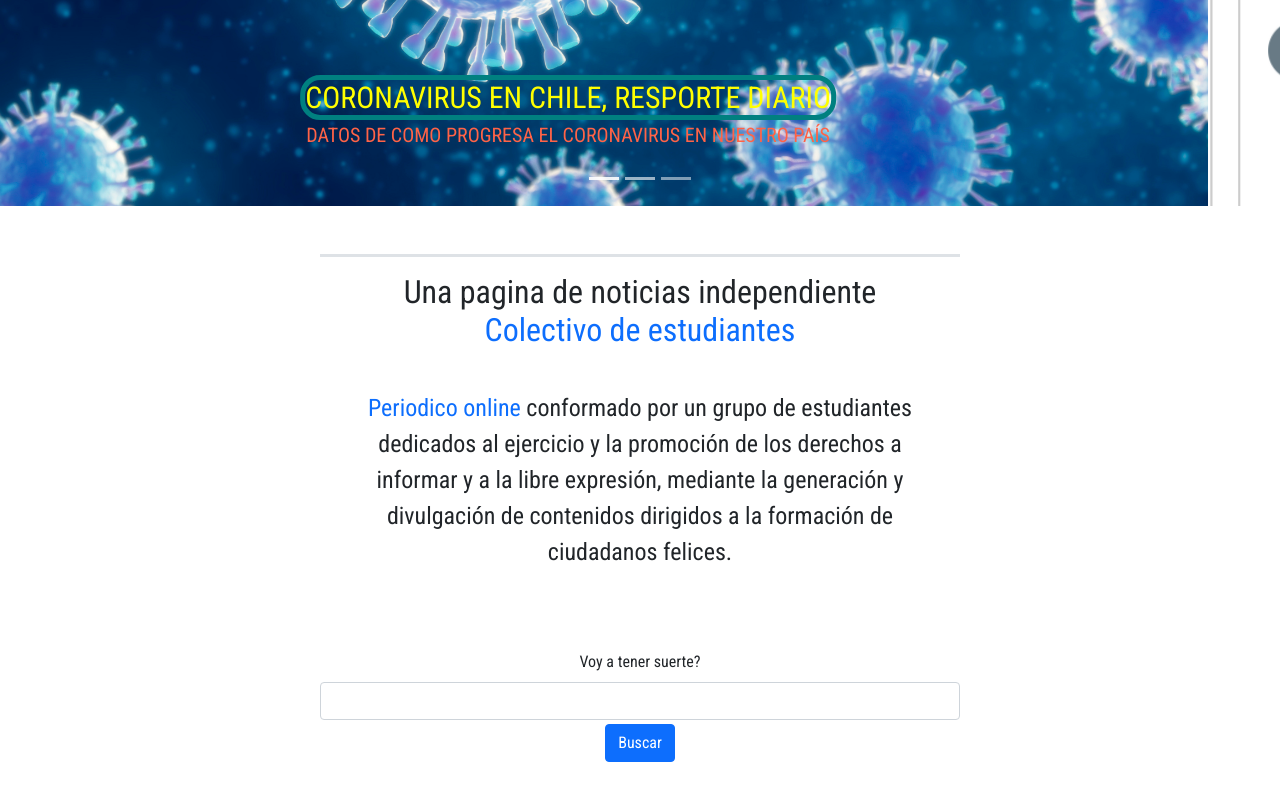
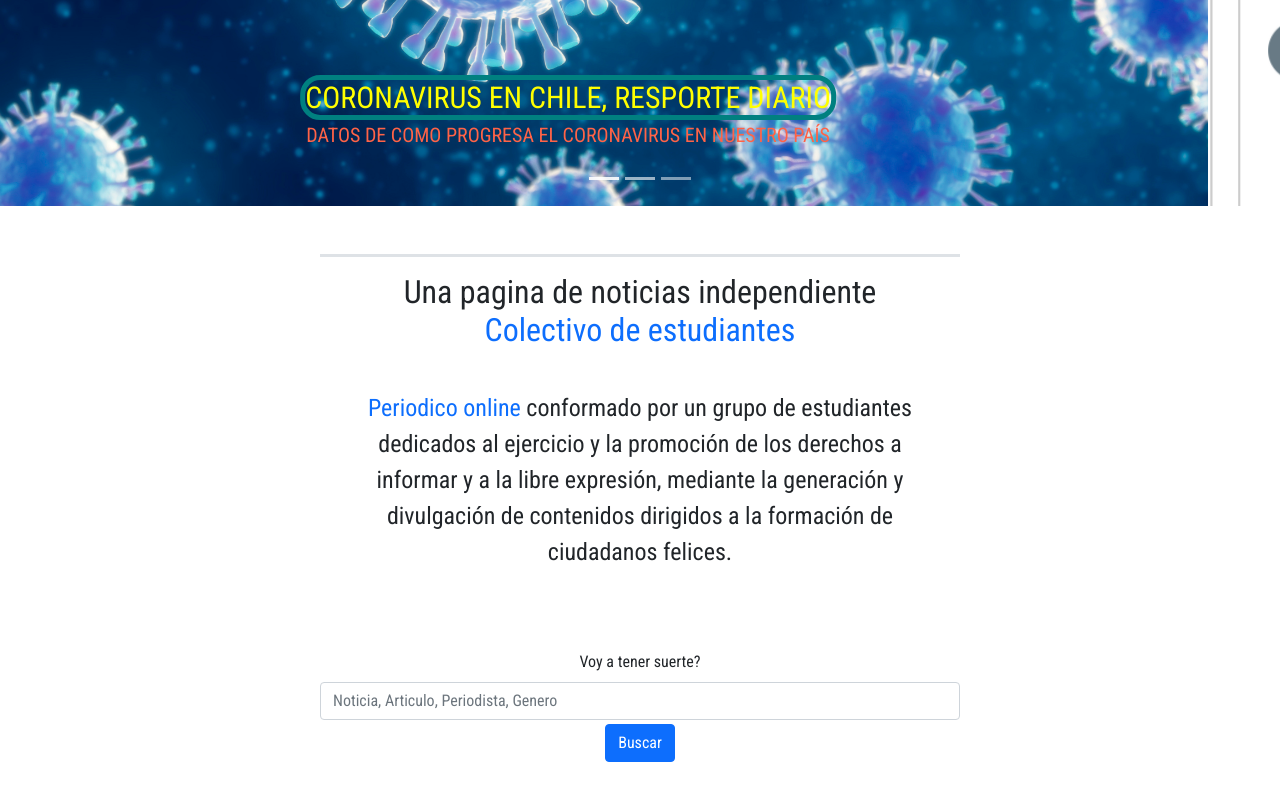
Before and after one commit to YonathanMaldonado/CaosNew, a plain HTML site: page index.html in a window 1280 px wide. Shown: the part 723-1533 px from the top of the page. Drawn offline with nearby package versions, Linux system fonts and the light colour scheme.

Commit message:
confirmar

```diff
--- a/index.html
+++ b/index.html
@@ -117,7 +117,7 @@
     <!------------------------>
     <section class="w-50 mx-auto text-center pt-5 pb-5" id="form-ingreso">
       <label for="buscar" class="form-label">Voy a tener suerte?</label>
-        <input type="search" id="buscar" class="form-control" aria-describedby="Buscar">
+        <input type="search" id="buscar" class="form-control" aria-describedby="Buscar" placeholder="Noticia, Articulo, Periodista, Genero" minlength="10" maxlength="45" required pattern="[A-Za-z ]{10,45}" title="Solo caracteres 3 y 45 letras.">
       <div id="passwordHelpBlock" class="form-text">
       </div>
       <button type="submit" class="btn btn-primary">Buscar</button>
```
